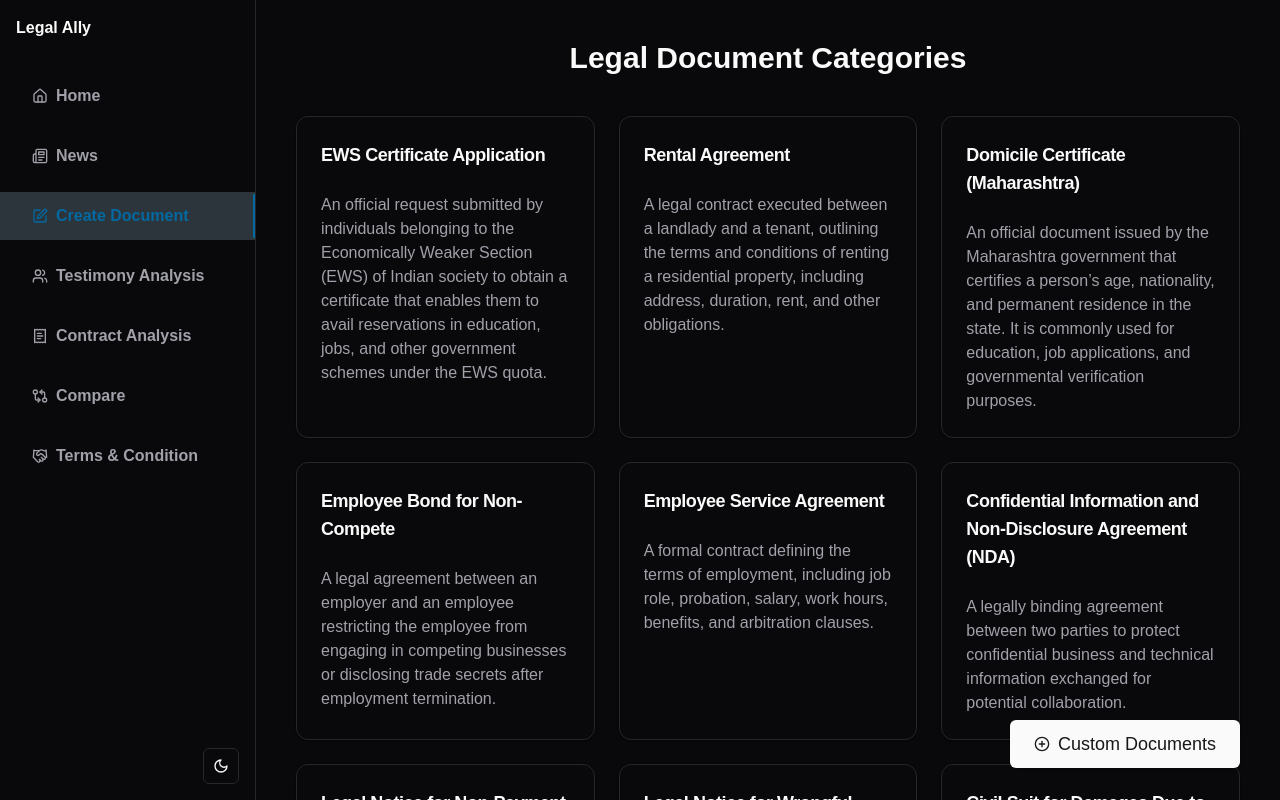
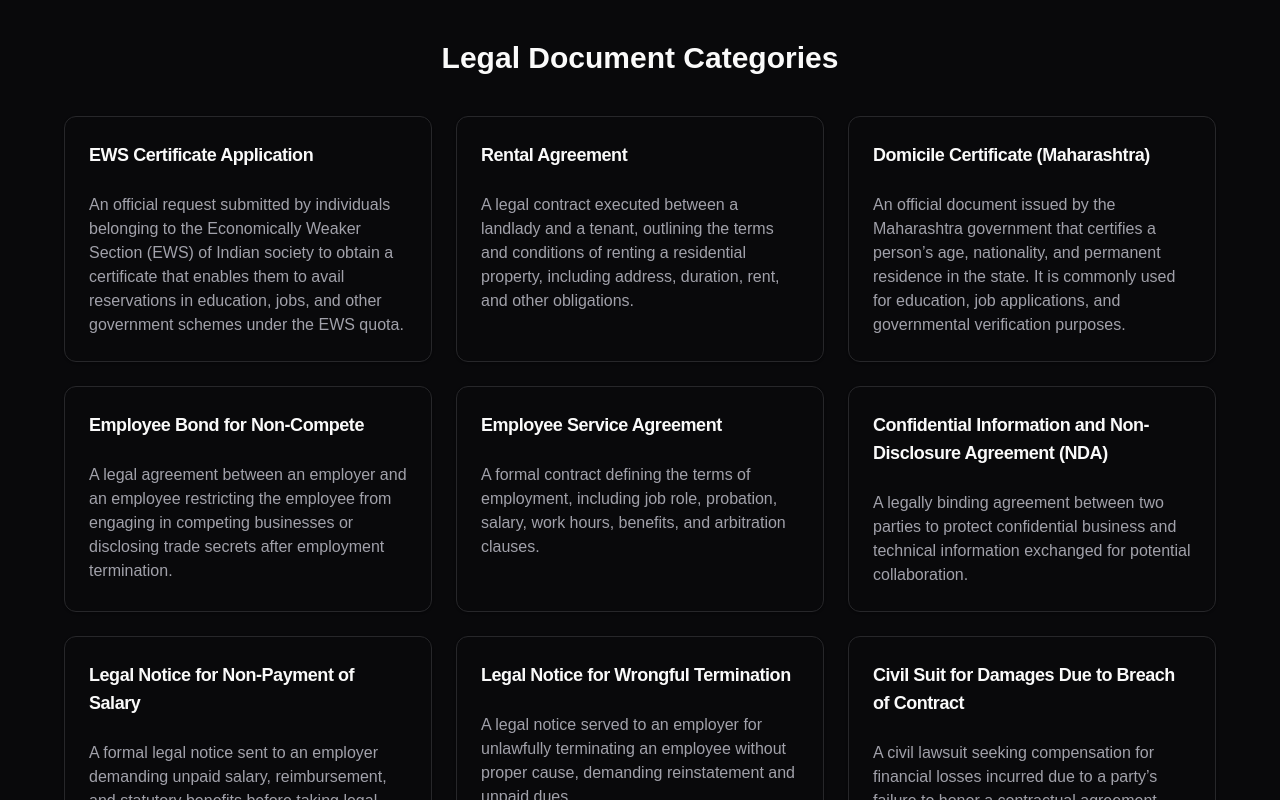
Before and after one commit to godfather979/shh, a React (Vite) app in the folder client/: page /create in a window 1280 px wide. Shown: the top 800 px of the page. Built offline with nearby package versions, Linux system fonts and the light colour scheme; no server answers; a web font is replaced by a local one.

Commit message:
thoda thoda

```diff
--- a/client/src/App.jsx
+++ b/client/src/App.jsx
@@ -29,15 +29,19 @@ const App = () => {
             <Route path="/signin" element={<SignInPage />} />
             <Route path="/signup" element={<SignUpPage />} />
             <Route path="/onboarding" element={<OnboardingPage />} />
+
             <Route path="/document-summarizer" element={<ApnaDocSummarizer />} />
+            <Route path="/create" element={<Create />} />
+            <Route path="/create/:category" element={<CreateForm />} />
+            <Route path="/create/:category/text-editor" element={<TextEditor />} />
 
             {/* Private Nested Routes */}
             <Route path="/" element={<AppLayout />}>
                 <Route path="/dashboard" element={<Dashboard />} />
                 <Route path="/dashboard/docview" element={<DocView />} />
-                <Route path="/create" element={<Create />} />
+                {/* <Route path="/create" element={<Create />} />
                 <Route path="/create/:category" element={<CreateForm />} />
-                <Route path="/create/:category/text-editor" element={<TextEditor />} />
+                <Route path="/create/:category/text-editor" element={<TextEditor />} /> */}
                 <Route path="/news" element={<News />} />
                 <Route path="/compare" element={<Compare />} />
                 <Route path="/contracts" element={<Contracts />} />
--- a/client/src/pages/Create.jsx
+++ b/client/src/pages/Create.jsx
@@ -46,7 +46,7 @@ export default function Create() {
     return (
         <>
             <div className='flex'>
-                <div className='container mx-auto px-10 py-10'>
+                <div className='container mx-auto px-16 py-10'>
                     <h1 className='text-3xl font-bold text-center mb-10'>
                         Legal Document Categories
                     </h1>
@@ -72,12 +72,12 @@ export default function Create() {
                     </div>
                 </div>
             </div>
-            <Link to='/custom-documents' className='absolute bottom-8 right-8'>
+            {/* <Link to='/custom-documents' className='absolute bottom-8 right-8'>
                 <Button className='flex justify-around items-center mx-2 p-6'>
                     <PlusCircleIcon className='w-4 h-4' />
                     <div className='text-lg'>Custom Documents</div>
                 </Button>
-            </Link>
+            </Link> */}
         </>
     );
 }
--- a/client/src/pages/apnaLanding.jsx
+++ b/client/src/pages/apnaLanding.jsx
@@ -54,7 +54,7 @@ const LegalAI = () => {
       title: "Document Creator",
       description: "Form-based document generation with live editing capabilities",
       icon: "📄",
-      link: "/document-creator",
+      link: "/create",
     },
     {
       id: 5,
```
